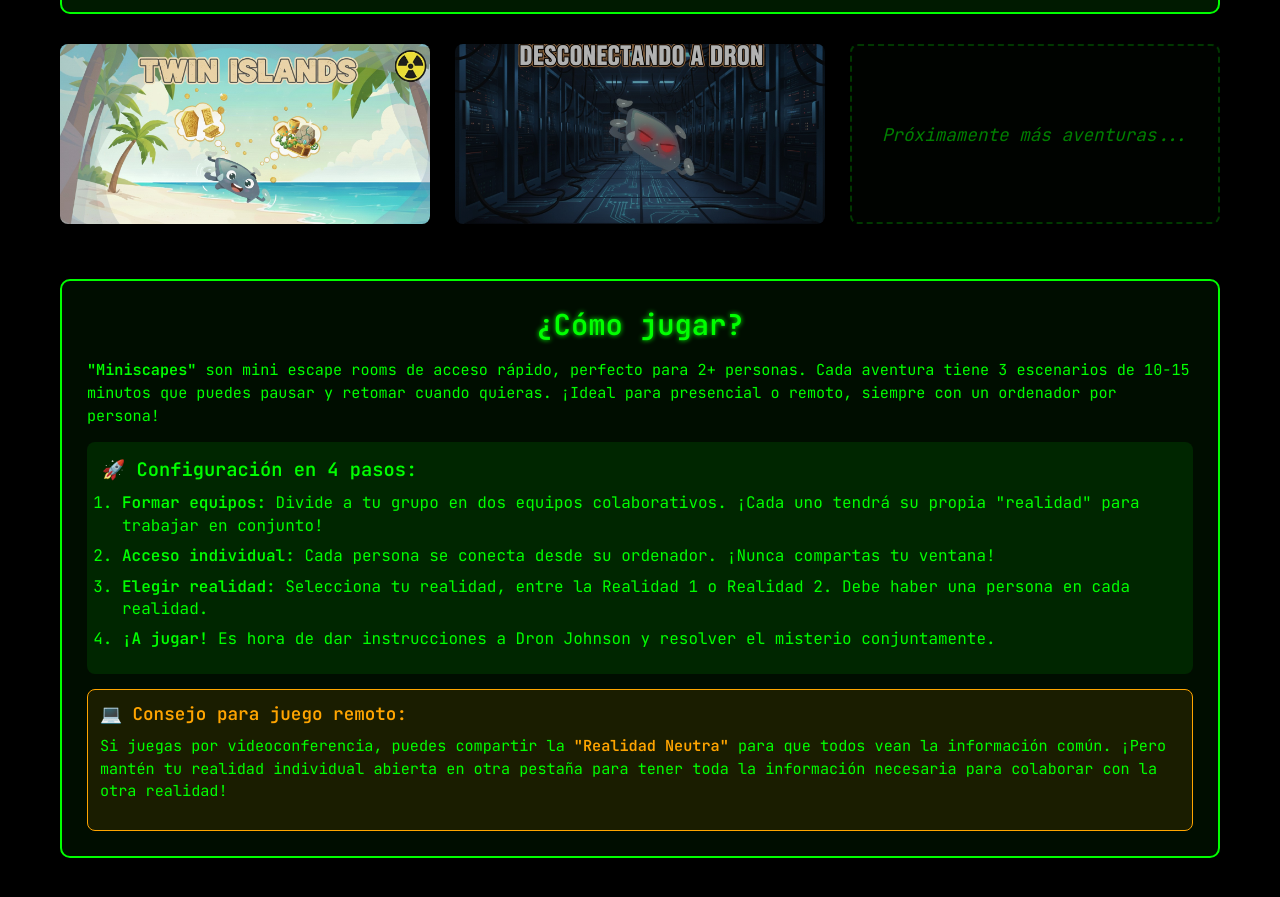
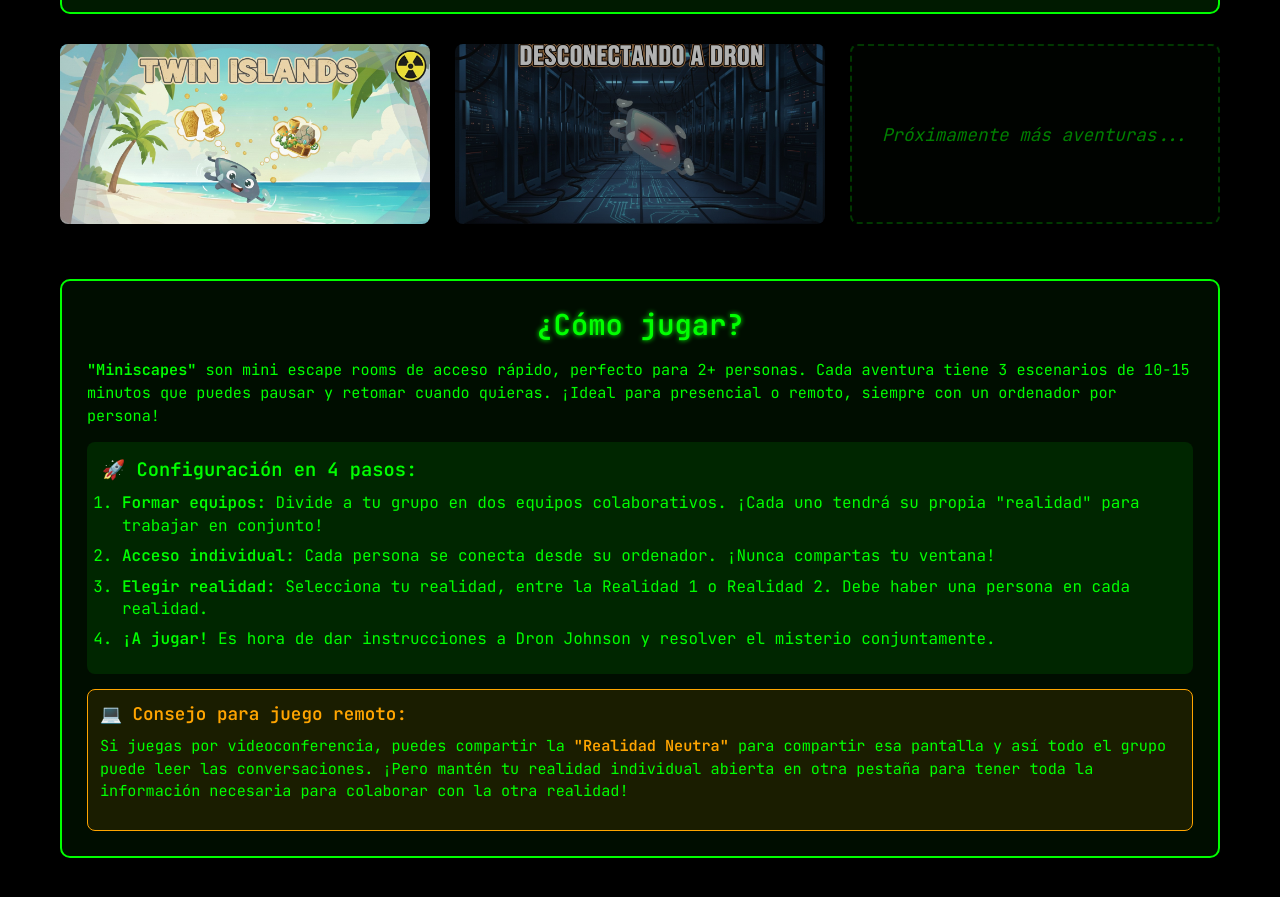
Before and after one commit to heedrox/miniscapes-front, a website: page web/index.html in a window 1280 px wide. Shown: the part 139-1036 px from the top of the page. Drawn offline with Linux system fonts and the light colour scheme.

Commit message:
update texts

```diff
--- a/web/index.html
+++ b/web/index.html
@@ -674,7 +674,7 @@
 
             <div class="remote-note">
                 <h4>💻 Consejo para juego remoto:</h4>
-                <p>Si juegas por videoconferencia, puedes compartir la <strong>"Realidad Neutra"</strong> para que todos vean la información común. ¡Pero mantén tu realidad individual abierta en otra pestaña para tener toda la información necesaria para colaborar con la otra realidad!</p>
+                <p>Si juegas por videoconferencia, puedes compartir la <strong>"Realidad Neutra"</strong> para compartir esa pantalla y así todo el grupo puede leer las conversaciones. ¡Pero mantén tu realidad individual abierta en otra pestaña para tener toda la información necesaria para colaborar con la otra realidad!</p>
             </div>
         </div>
     </div>
```
